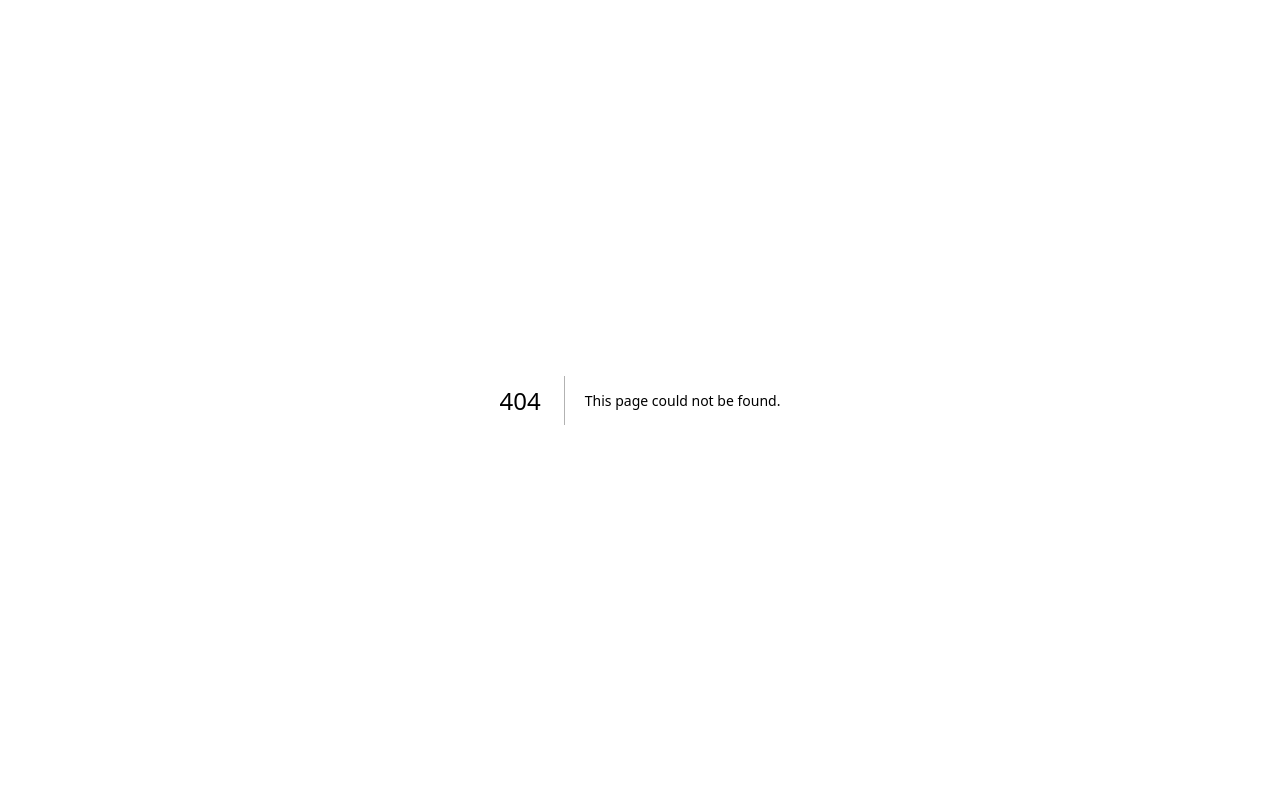
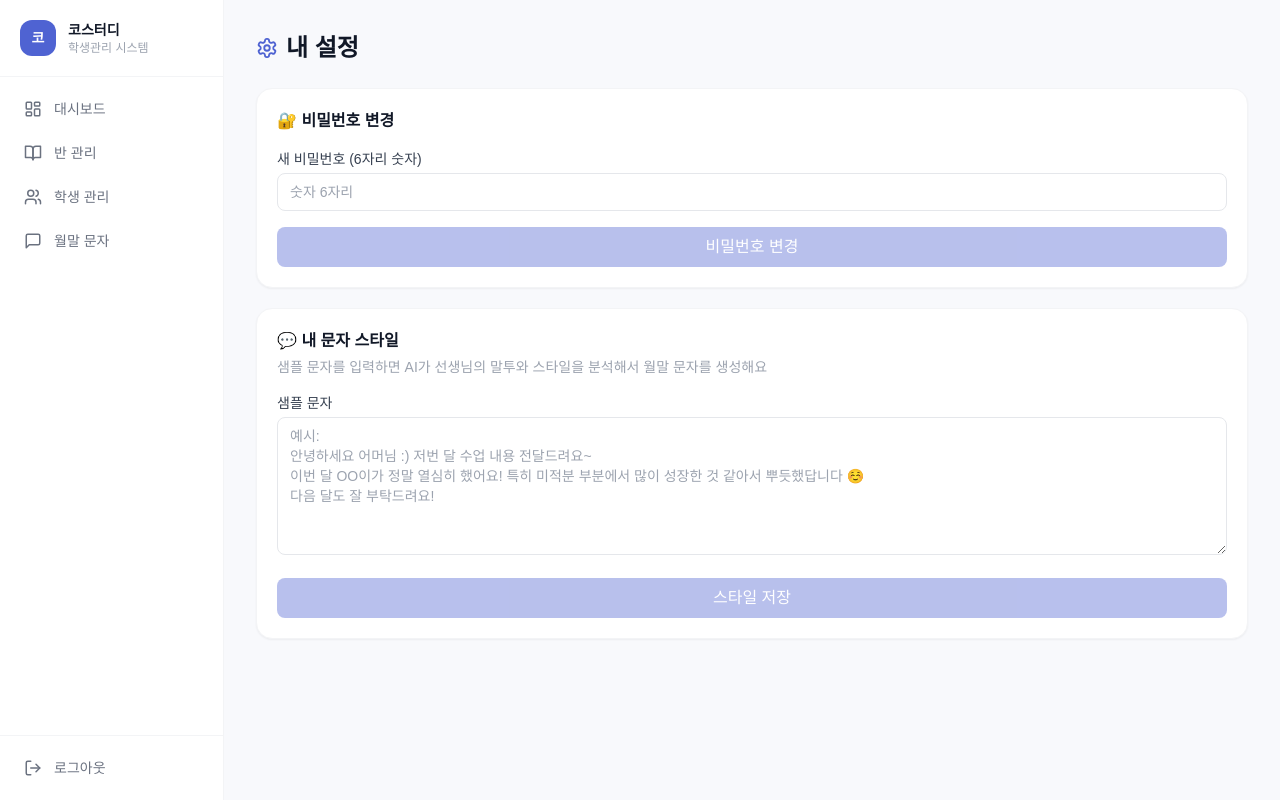
Before and after one commit to les021121-debug/Costudy-Student-Track, a Next.js app: page /settings in a window 1280 px wide. Before the commit this address had no page. Built offline with nearby package versions, Linux system fonts and the light colour scheme; no server answers; a web font is replaced by a local one.

Commit message:
내 설정 페이지 추가 (비밀번호 변경 + 문자 스타일)

```diff
--- /dev/null
+++ b/src/app/(app)/settings/page.tsx
@@ -0,0 +1,119 @@
+'use client'
+import { useEffect, useState } from 'react'
+import { createClient } from '@/lib/supabase'
+import { Settings } from 'lucide-react'
+
+export default function SettingsPage() {
+  const [name, setName] = useState('')
+  const [messageStyle, setMessageStyle] = useState('')
+  const [password, setPassword] = useState('')
+  const [saving, setSaving] = useState(false)
+  const [savingStyle, setSavingStyle] = useState(false)
+  const [success, setSuccess] = useState('')
+  const [error, setError] = useState('')
+  const [userId, setUserId] = useState('')
+
+  const load = async () => {
+    const supabase = createClient()
+    const { data: { user } } = await supabase.auth.getUser()
+    if (!user) return
+    setUserId(user.id)
+    const { data } = await supabase.from('teachers').select('name, message_style').eq('id', user.id).single()
+    if (data) {
+      setName(data.name)
+      setMessageStyle(data.message_style || '')
+    }
+  }
+
+  useEffect(() => { load() }, [])
+
+  const savePassword = async () => {
+    if (password.length !== 6) { setError('비밀번호는 6자리 숫자예요'); return }
+    setSaving(true)
+    setError('')
+    setSuccess('')
+    const res = await fetch('/api/admin/update-password', {
+      method: 'POST',
+      headers: { 'Content-Type': 'application/json' },
+      body: JSON.stringify({ userId, password }),
+    })
+    if (res.ok) {
+      setSuccess('비밀번호가 변경됐어요!')
+      setPassword('')
+    } else {
+      setError('비밀번호 변경 중 오류가 발생했어요')
+    }
+    setSaving(false)
+  }
+
+  const saveStyle = async () => {
+    setSavingStyle(true)
+    setError('')
+    setSuccess('')
+    const supabase = createClient()
+    await supabase.from('teachers').update({ message_style: messageStyle }).eq('id', userId)
+    setSuccess('문자 스타일이 저장됐어요!')
+    setSavingStyle(false)
+  }
+
+  return (
+    <div>
+      <div className="flex items-center gap-3 mb-6">
+        <h1 className="text-2xl font-bold text-gray-900 flex items-center gap-2">
+          <Settings size={22} className="text-primary-500" /> 내 설정
+        </h1>
+      </div>
+
+      {success && <div className="mb-4 p-3 bg-green-50 text-green-600 rounded-xl text-sm font-medium">{success}</div>}
+      {error && <div className="mb-4 p-3 bg-red-50 text-red-600 rounded-xl text-sm font-medium">{error}</div>}
+
+      {/* 비밀번호 변경 */}
+      <div className="card mb-5">
+        <h2 className="font-bold text-gray-900 mb-4">🔐 비밀번호 변경</h2>
+        <div className="space-y-3">
+          <div>
+            <label className="label">새 비밀번호 (6자리 숫자)</label>
+            <input
+              className="input"
+              type="password"
+              placeholder="숫자 6자리"
+              maxLength={6}
+              value={password}
+              onChange={e => setPassword(e.target.value.replace(/\D/g, ''))}
+            />
+          </div>
+        </div>
+        <button
+          onClick={savePassword}
+          disabled={saving || password.length !== 6}
+          className="btn-primary mt-4 w-full disabled:opacity-40"
+        >
+          {saving ? '변경 중...' : '비밀번호 변경'}
+        </button>
+      </div>
+
+      {/* 문자 스타일 */}
+      <div className="card">
+        <h2 className="font-bold text-gray-900 mb-1">💬 내 문자 스타일</h2>
+        <p className="text-sm text-gray-400 mb-4">샘플 문자를 입력하면 AI가 선생님의 말투와 스타일을 분석해서 월말 문자를 생성해요</p>
+        <div>
+          <label className="label">샘플 문자</label>
+          <textarea
+            className="input"
+            rows={6}
+            placeholder={`예시:\n안녕하세요 어머님 :) 저번 달 수업 내용 전달드려요~\n이번 달 OO이가 정말 열심히 했어요! 특히 미적분 부분에서 많이 성장한 것 같아서 뿌듯했답니다 ☺️\n다음 달도 잘 부탁드려요!`}
+            value={messageStyle}
+            onChange={e => setMessageStyle(e.target.value)}
+          />
+        </div>
+        <button
+          onClick={saveStyle}
+          disabled={savingStyle || !messageStyle}
+          className="btn-primary mt-4 w-full disabled:opacity-40"
+        >
+          {savingStyle ? '저장 중...' : '스타일 저장'}
+        </button>
+      </div>
+    </div>
+  )
+}
```
